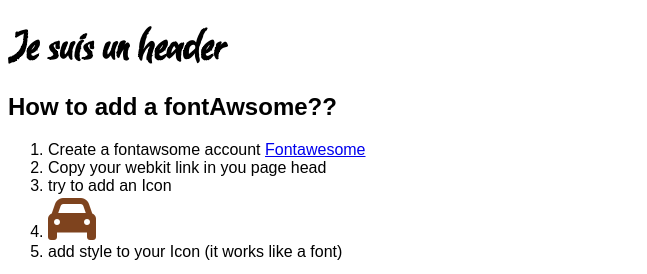
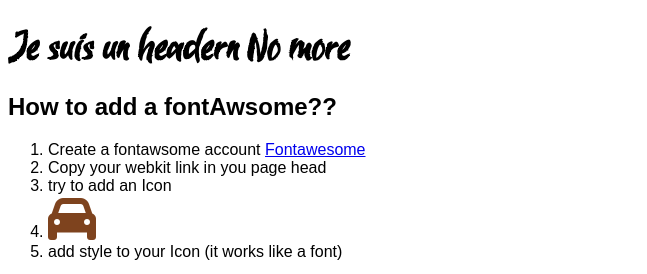
Before and after one commit to bensouc/new_profil, a plain HTML site: page index.html in a window 1280 px wide. Shown: the top 274 px of the page, without its empty margins (0-647 px from the left). Drawn offline with Linux system fonts and the light colour scheme; a script that the page names is missing; a web font is replaced by a local one.

Commit message:
Add files via upload

```diff
--- a/index.html
+++ b/index.html
@@ -11,7 +11,7 @@
 </head>
 <body>
   <!-- Banner section -->
-  <h1>Je suis un header</h1>
+  <h1>Je suis un headern No more</h1>
   <!-- Cards section -->
    <h2> How to add a fontAwsome??</h2>
    <ol>
```
